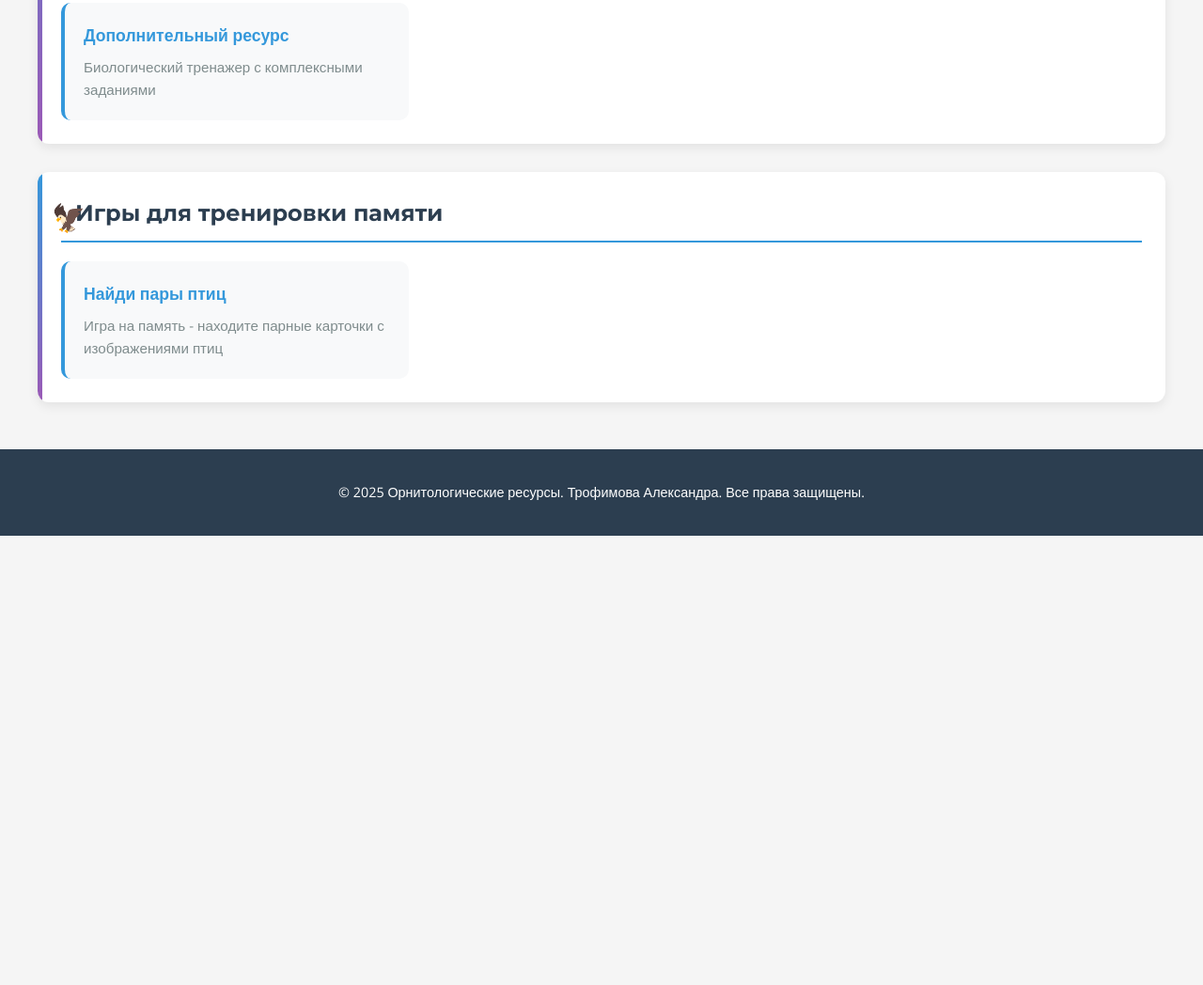
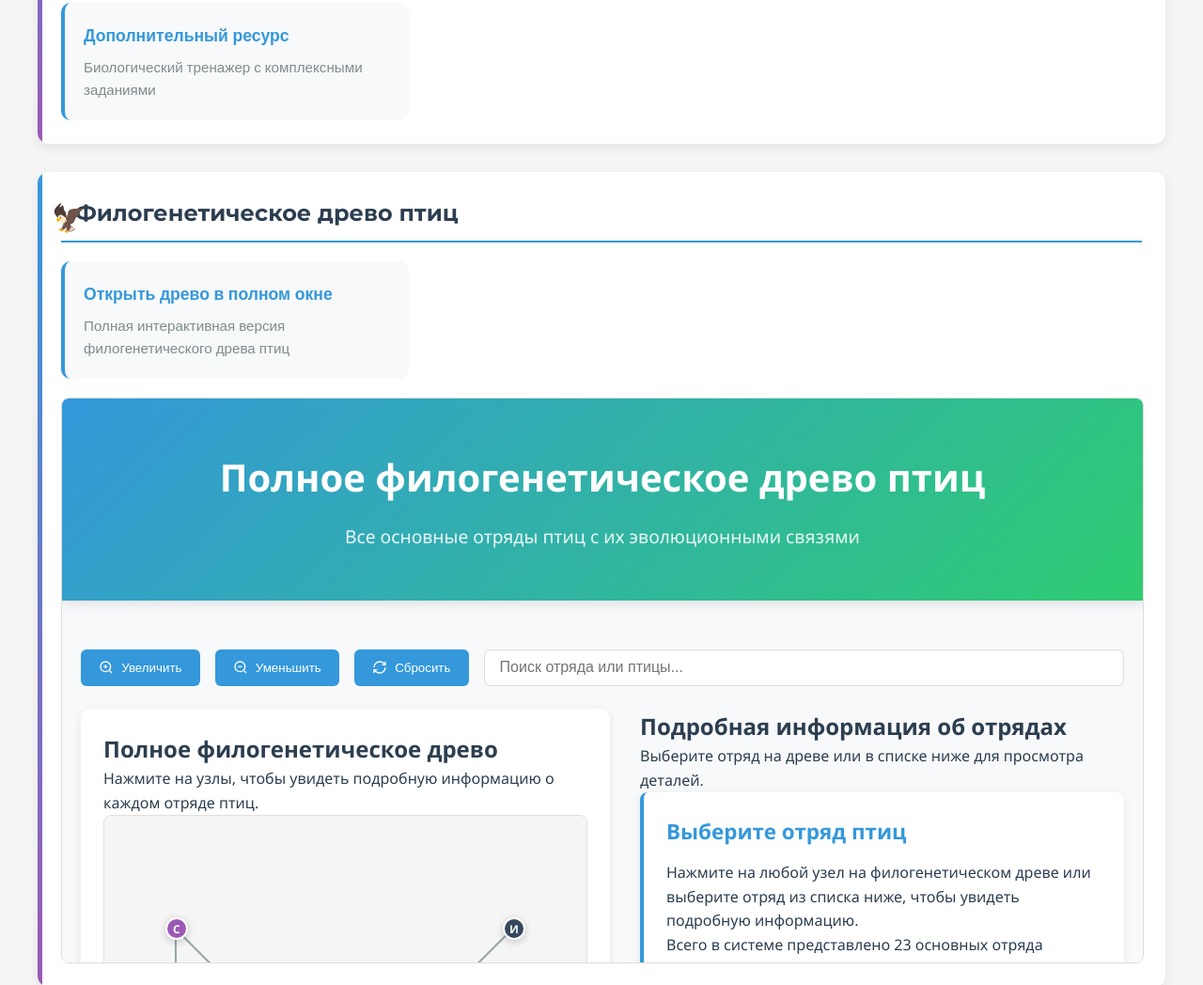
Before and after one commit to alekmo23/1birds, a plain HTML site: page birds.html in a window 1280 px wide. Shown: the part 1356-2404 px from the top of the page at 94% size. Before the commit the page ends 1926 px from the top, so only its background shows below. Drawn offline with nearby package versions, Linux system fonts and the light colour scheme.

Commit message:
Add files via upload

```diff
--- a/birds.html
+++ b/birds.html
@@ -252,6 +252,22 @@
             padding: 0 20px;
         }
 
+        /* Стили для филогенетического древа */
+        .phylogenetic-tree {
+            width: 100%;
+            height: 600px;
+            border: 1px solid #ddd;
+            border-radius: 8px;
+            overflow: auto;
+            margin-top: 20px;
+            background-color: #f9f9f9;
+        }
+
+        .tree-container {
+            padding: 20px;
+            min-height: 100%;
+        }
+
         @media (max-width: 768px) {
             .header-content {
                 flex-direction: column;
@@ -276,6 +292,10 @@
 
             .links-grid {
                 grid-template-columns: 1fr;
+            }
+
+            .phylogenetic-tree {
+                height: 400px;
             }
         }
     </style>
@@ -367,6 +387,20 @@
             </div>
         </div>
 
+        <!-- Новая секция с филогенетическим древом -->
+        <div class="section">
+            <h2 class="section-title">Филогенетическое древо птиц</h2>
+            <div class="links-grid">
+                <div class="link-card">
+                    <a href="Complete_Bird_Family_Tree.html" target="_blank">Открыть древо в полном окне</a>
+                    <p>Полная интерактивная версия филогенетического древа птиц</p>
+                </div>
+            </div>
+            <div class="phylogenetic-tree">
+                <iframe src="Complete_Bird_Family_Tree.html" style="width: 100%; height: 100%; border: none;"></iframe>
+            </div>
+        </div>
+
         <div class="section">
             <h2 class="section-title">Игры для тренировки памяти</h2>
             <div class="links-grid">
```
